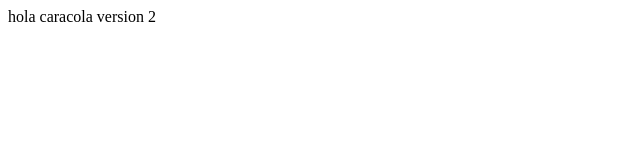
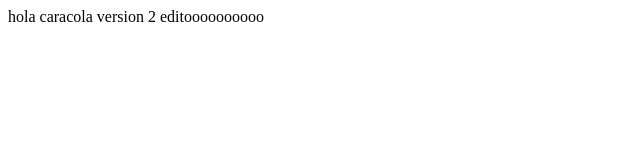
Before and after one commit to rafaoteo/daw2, a plain HTML site: page index.html in a window 1280 px wide. Shown: the whole page, without its empty margins (0-640 px from the left). Drawn offline with Linux system fonts and the light colour scheme.

Commit message:
Update index.html

```diff
--- a/index.html
+++ b/index.html
@@ -6,6 +6,6 @@
     <title>Document</title>
 </head>
 <body>
-    hola caracola version 2
+    hola caracola version 2 editoooooooooo
 </body>
 </html>
```
